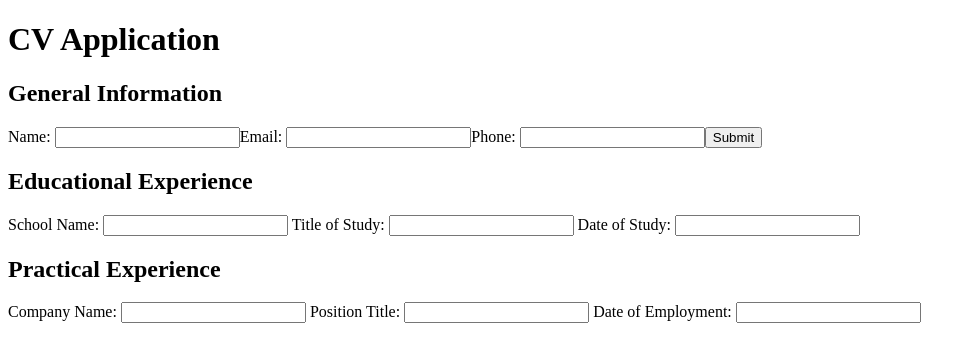
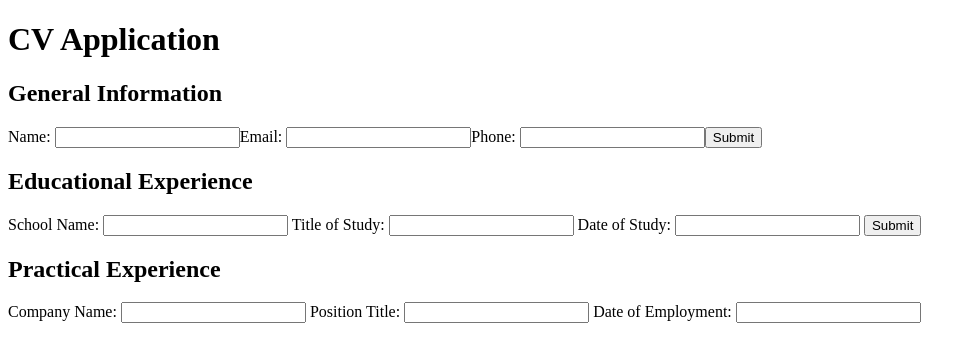
Before and after one commit to top-submissions/fullstackjs-cv-application, a React (Vite) app: page / in a window 1280 px wide. Shown: the top 362 px of the page, without its empty margins (0-976 px from the left). Built offline with nearby package versions, Linux system fonts and the light colour scheme.

Commit message:
feat(form): add submit btn, state management, conditional form rendering

```diff
--- a/src/components/forms/EducationalExperienceForm/EducationalExperienceForm.jsx
+++ b/src/components/forms/EducationalExperienceForm/EducationalExperienceForm.jsx
@@ -1,13 +1,20 @@
-import React, { useState } from 'react'; // ADDED: React and useState import
+import React, { useState } from 'react';
 
 function EducationalExperienceForm() {
   const [schoolName, setSchoolName] = useState('');
   const [titleOfStudy, setTitleOfStudy] = useState('');
   const [dateOfStudy, setDateOfStudy] = useState('');
+  const [isSubmitted, setIsSubmitted] = useState(false);
+
+  const handleSubmit = () => {
+    setIsSubmitted(true);
+  };
 
   return (
     <div>
       <h2>Educational Experience</h2>
+      {!isSubmitted ? (
+        <>
           <label>
             School Name:{' '}
             <input
@@ -32,11 +39,20 @@ function EducationalExperienceForm() {
               onChange={(e) => setDateOfStudy(e.target.value)}
             />{' '}
           </label>
+          <button onClick={handleSubmit}>Submit</button>{' '}
           <div>
             <p>{schoolName}</p>
             <p>{titleOfStudy}</p>
             <p>{dateOfStudy}</p>
           </div>
+        </>
+      ) : (
+        <div>
+          <p>{schoolName}</p>
+          <p>{titleOfStudy}</p>
+          <p>{dateOfStudy}</p>
+        </div>
+      )}
     </div>
   );
 }
```
Lines whose indentation alone changed are shown as unchanged.
